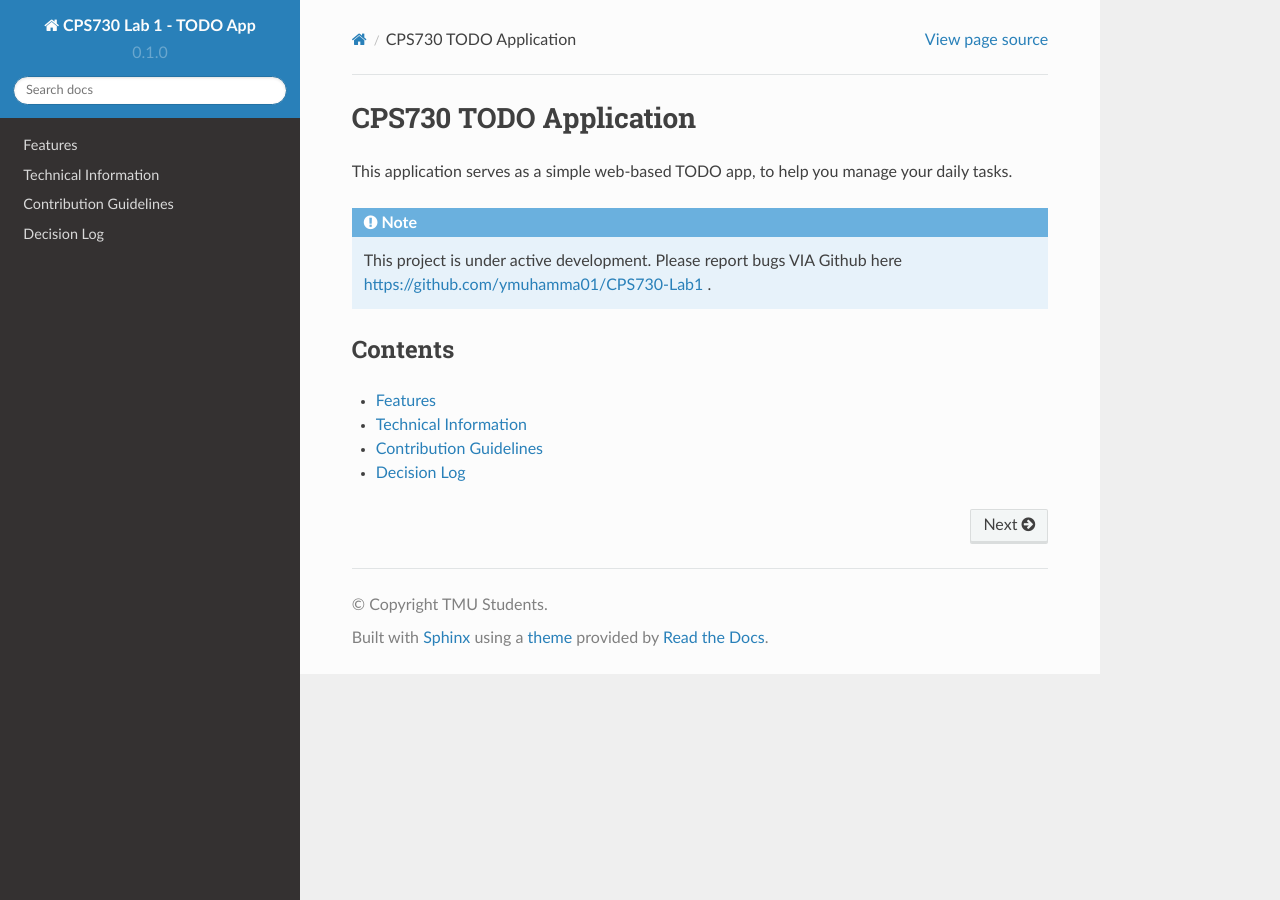
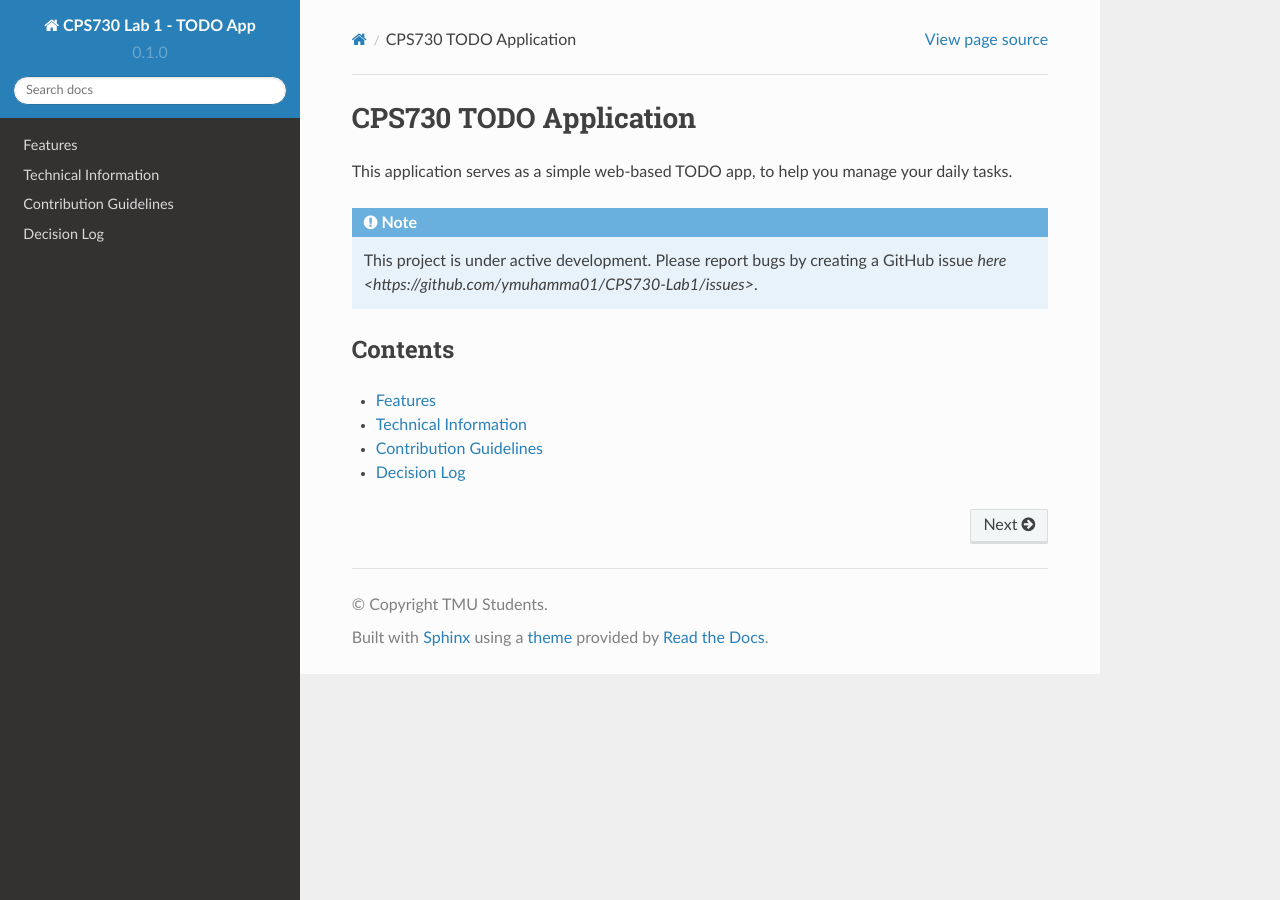
Before and after one commit to readthedocs/tutorial-template, a Sphinx documentation site: the page built from docs/source/index.rst, in a window 1280 px wide. Built offline with Sphinx 7.4.7 and the Read the Docs theme 2.0.0, drawn with Linux system fonts in a browser that asks for light colours.

Commit message:
Update index.rst

```diff
--- a/docs/source/index.rst
+++ b/docs/source/index.rst
@@ -5,7 +5,7 @@ This application serves as a simple web-based TODO app, to help you manage your
 
 .. note::
 
-   This project is under active development. Please report bugs VIA Github here https://github.com/ymuhamma01/CPS730-Lab1 .
+   This project is under active development. Please report bugs by creating a GitHub issue `here <https://github.com/ymuhamma01/CPS730-Lab1/issues>`.
 
 Contents
 --------
```
